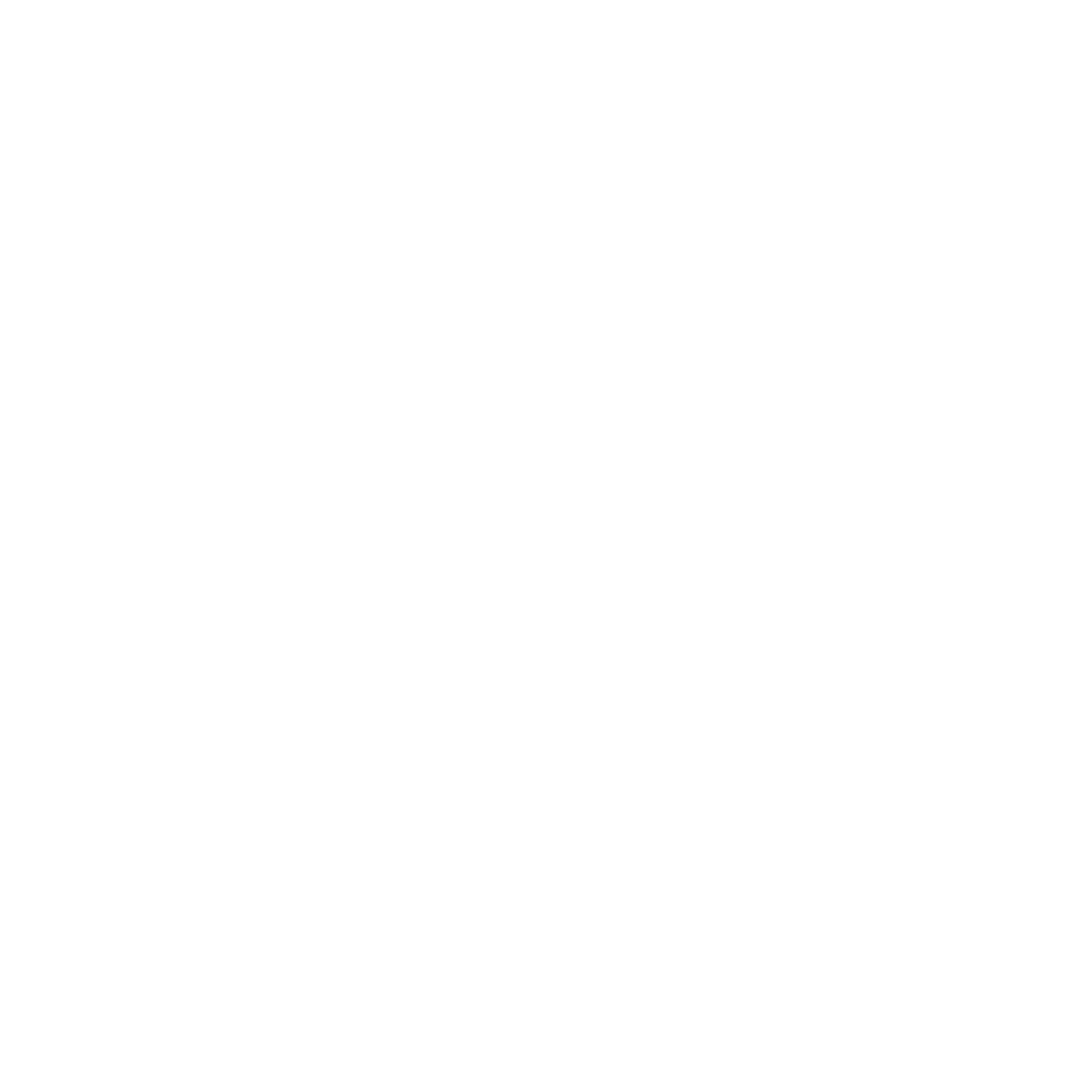
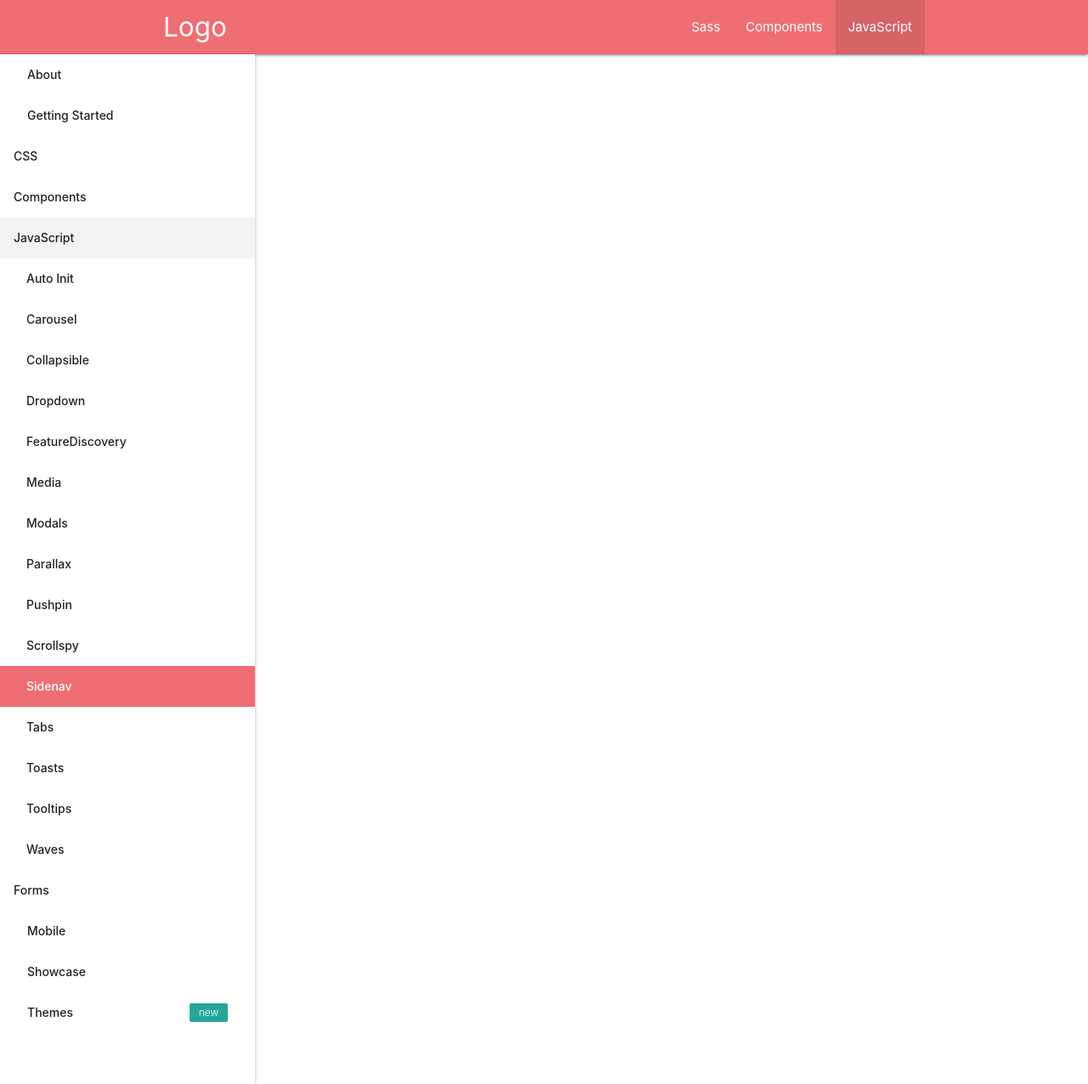
Before and after one commit to Aivirth/CssPlayground, a React (Create React App) app: page / in a window 1280 px wide. Shown: the whole page at 85% size. Before the commit the page ends 800 px from the top, so only its background shows below. Built offline with nearby package versions, Linux system fonts and the light colour scheme.

Commit message:
Added prototype Navbar and Sidenav

```diff
--- a/src/App.js
+++ b/src/App.js
@@ -1,8 +1,15 @@
 import React, { Component } from "react";
+import Navbar from "./components/Navigation/Navbar/Navbar";
+import Sidenav from "./components/Navigation/Sidenav/Sidenav";
 
 class App extends Component {
   render() {
-    return <div className="App" />;
+    return (
+      <div className="App">
+        <Navbar />
+        <Sidenav />
+      </div>
+    );
   }
 }
 
--- /dev/null
+++ b/src/components/Navigation/Navbar/Navbar.js
@@ -0,0 +1,24 @@
+import React from "react";
+
+export default () => {
+  return (
+    <nav>
+      <div className="nav-wrapper container">
+        <a href="#!" className="brand-logo ">
+          Logo
+        </a>
+        <ul className="right hide-on-med-and-down">
+          <li>
+            <a href="sass.html">Sass</a>
+          </li>
+          <li>
+            <a href="badges.html">Components</a>
+          </li>
+          <li className="active">
+            <a href="collapsible.html">JavaScript</a>
+          </li>
+        </ul>
+      </div>
+    </nav>
+  );
+};
--- /dev/null
+++ b/src/components/Navigation/Sidenav/Sidenav.js
@@ -0,0 +1,231 @@
+import React from "react";
+
+export default () => {
+  return (
+    <ul
+      id="nav-mobile"
+      className="sidenav"
+      style={{
+        overflow: "auto",
+        transform: "translateX(0px)",
+        position: "static"
+      }}
+    >
+      <li className="bold">
+        <a href="about.html" className="waves-effect waves-teal">
+          About
+        </a>
+      </li>
+      <li className="bold">
+        <a href="getting-started.html" className="waves-effect waves-teal">
+          Getting Started
+        </a>
+      </li>
+      <li className="no-padding">
+        <ul className="collapsible collapsible-accordion">
+          <li className="bold">
+            <a
+              className="collapsible-header waves-effect waves-teal"
+              tabIndex="0"
+            >
+              CSS
+            </a>
+            <div className="collapsible-body">
+              <ul>
+                <li>
+                  <a href="color.html">Color</a>
+                </li>
+                <li>
+                  <a href="grid.html">Grid</a>
+                </li>
+                <li>
+                  <a href="helpers.html">Helpers</a>
+                </li>
+                <li>
+                  <a href="media-css.html">Media</a>
+                </li>
+                <li>
+                  <a href="pulse.html">Pulse</a>
+                </li>
+                <li>
+                  <a href="sass.html">Sass</a>
+                </li>
+                <li>
+                  <a href="shadow.html">Shadow</a>
+                </li>
+                <li>
+                  <a href="table.html">Table</a>
+                </li>
+                <li>
+                  <a href="css-transitions.html">Transitions</a>
+                </li>
+                <li>
+                  <a href="typography.html">Typography</a>
+                </li>
+              </ul>
+            </div>
+          </li>
+          <li className="bold">
+            <a
+              className="collapsible-header waves-effect waves-teal"
+              tabIndex="0"
+            >
+              Components
+            </a>
+            <div className="collapsible-body">
+              <ul>
+                <li>
+                  <a href="badges.html">Badges</a>
+                </li>
+                <li>
+                  <a href="buttons.html">Buttons</a>
+                </li>
+                <li>
+                  <a href="breadcrumbs.html">Breadcrumbs</a>
+                </li>
+                <li>
+                  <a href="cards.html">Cards</a>
+                </li>
+                <li>
+                  <a href="collections.html">Collections</a>
+                </li>
+                <li>
+                  <a href="floating-action-button.html">
+                    Floating Action Button
+                  </a>
+                </li>
+                <li>
+                  <a href="footer.html">Footer</a>
+                </li>
+                <li>
+                  <a href="icons.html">Icons</a>
+                </li>
+                <li>
+                  <a href="navbar.html">Navbar</a>
+                </li>
+                <li>
+                  <a href="pagination.html">Pagination</a>
+                </li>
+                <li>
+                  <a href="preloader.html">Preloader</a>
+                </li>
+              </ul>
+            </div>
+          </li>
+          <li className="bold active">
+            <a
+              className="collapsible-header waves-effect waves-teal"
+              tabIndex="0"
+            >
+              JavaScript
+            </a>
+            <div className="collapsible-body" style={{ display: "block" }}>
+              <ul>
+                <li>
+                  <a href="auto-init.html">Auto Init</a>
+                </li>
+                <li>
+                  <a href="carousel.html">Carousel</a>
+                </li>
+                <li>
+                  <a href="collapsible.html">Collapsible</a>
+                </li>
+                <li>
+                  <a href="dropdown.html">Dropdown</a>
+                </li>
+                <li>
+                  <a href="feature-discovery.html">FeatureDiscovery</a>
+                </li>
+                <li>
+                  <a href="media.html">Media</a>
+                </li>
+                <li>
+                  <a href="modals.html">Modals</a>
+                </li>
+                <li>
+                  <a href="parallax.html">Parallax</a>
+                </li>
+                <li>
+                  <a href="pushpin.html">Pushpin</a>
+                </li>
+                <li>
+                  <a href="scrollspy.html">Scrollspy</a>
+                </li>
+                <li className="active">
+                  <a href="sidenav.html">Sidenav</a>
+                </li>
+                <li>
+                  <a href="tabs.html">Tabs</a>
+                </li>
+                <li>
+                  <a href="toasts.html">Toasts</a>
+                </li>
+                <li>
+                  <a href="tooltips.html">Tooltips</a>
+                </li>
+                <li>
+                  <a href="waves.html">Waves</a>
+                </li>
+              </ul>
+            </div>
+          </li>
+          <li className="bold">
+            <a
+              className="collapsible-header waves-effect waves-teal"
+              tabIndex="0"
+            >
+              Forms
+            </a>
+            <div className="collapsible-body">
+              <ul>
+                <li>
+                  <a href="autocomplete.html">Autocomplete</a>
+                </li>
+                <li>
+                  <a href="checkboxes.html">Checkboxes</a>
+                </li>
+                <li>
+                  <a href="chips.html">Chips</a>
+                </li>
+                <li>
+                  <a href="pickers.html">Pickers</a>
+                </li>
+                <li>
+                  <a href="radio-buttons.html">Radio Buttons</a>
+                </li>
+                <li>
+                  <a href="range.html">Range</a>
+                </li>
+                <li>
+                  <a href="select.html">Select</a>
+                </li>
+                <li>
+                  <a href="switches.html">Switches</a>
+                </li>
+                <li>
+                  <a href="text-inputs.html">Text Inputs</a>
+                </li>
+              </ul>
+            </div>
+          </li>
+        </ul>
+      </li>
+      <li className="bold">
+        <a href="mobile.html" className="waves-effect waves-teal">
+          Mobile
+        </a>
+      </li>
+      <li className="bold">
+        <a href="showcase.html" className="waves-effect waves-teal">
+          Showcase
+        </a>
+      </li>
+      <li className="bold">
+        <a href="themes.html" className="waves-effect waves-teal">
+          Themes
+          <span className="new badge" />
+        </a>
+      </li>
+    </ul>
+  );
+};
```
